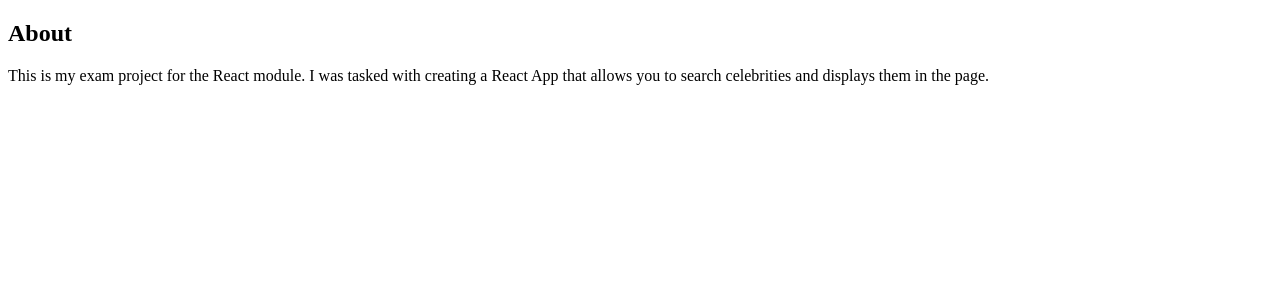
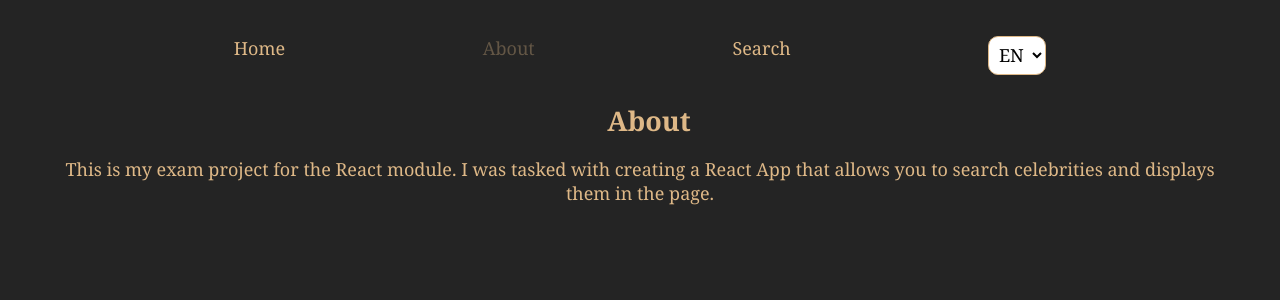
Before and after one commit to marinaperin/exam-react-module, a React (Vite) app: page /about in a window 1280 px wide. Shown: the top 300 px of the page. Built offline with nearby package versions, Linux system fonts and the light colour scheme; no server answers.

Commit message:
feat | style and navbar

```diff
--- a/src/App.jsx
+++ b/src/App.jsx
@@ -3,6 +3,7 @@ import { Route, Routes } from "react-router-dom";
 import GlobalContext from "./GlobalContext";
 import HomePage from "./components/HomePage";
 import AboutPage from "./components/AboutPage";
+import Navbar from "./components/Navbar";
 import SearchPage from "./components/SearchPage";
 import PersonPage from "./components/PersonPage";
 import { useState } from "react";
@@ -13,6 +14,7 @@ function App() {
 
   return (
     <>
+      <Navbar changeLanguage={(selValue) => setPageLanguage(selValue)} />
       <GlobalContext.Provider
         value={{
           language: pageLanguage,
--- /dev/null
+++ b/src/components/Navbar.jsx
@@ -0,0 +1,41 @@
+import { useState } from "react";
+import { NavLink } from "react-router-dom";
+
+export default function ({ changeLanguage }) {
+  const [pageLanguage, setPageLanguage] = useState("en-US");
+
+  const lang = {
+    "en-US": {
+      home: "Home",
+      about: "About",
+      search: "Search",
+    },
+    "it-IT": {
+      home: "Home",
+      about: "Chi Sono",
+      search: "Cerca",
+    },
+  };
+
+  return (
+    <nav>
+      <menu>
+        <NavLink to="/">{lang[pageLanguage].home}</NavLink>
+        <NavLink to="about">{lang[pageLanguage].about}</NavLink>
+        <NavLink to="search">{lang[pageLanguage].search}</NavLink>
+        <li>
+          <select
+            value={pageLanguage}
+            onChange={(e) => {
+              setPageLanguage(e.target.value);
+              changeLanguage(e.target.value);
+            }}
+          >
+            <option value="en-US">EN</option>
+            <option value="it-IT">IT</option>
+          </select>
+        </li>
+      </menu>
+    </nav>
+  );
+}
--- a/src/index.scss
+++ b/src/index.scss
@@ -0,0 +1,147 @@
+* {
+    margin: 0;
+    padding: 0;
+    box-sizing: border-box;
+  }
+
+  :root {
+    font-size: 18px;
+    font-family: Cambria, Cochin, Georgia, Times, "Times New Roman", serif;
+    color: burlywood;
+    background-color: rgba(0, 0, 0, 0.86);
+  }
+
+  img {
+    max-width: 100%;
+    height: 300px;
+  }
+
+  body {
+    margin: 2rem;
+  }
+
+  a {
+    color: inherit;
+    text-decoration: none;
+    text-align: inherit;
+  }
+
+  menu a {
+    color: burlywood;
+  }
+  menu {
+    display: flex;
+    justify-content: space-evenly;
+    list-style-type: none;
+  }
+
+  .active {
+    color: rgba(222, 184, 135, 0.343);
+  }
+
+  button,
+  input,
+  select {
+    font-size: inherit;
+    font-family: inherit;
+    text-align: center;
+    outline: none;
+    border: 1px solid burlywood;
+    background-color: white;
+    border-radius: 10px;
+    padding: 0.3rem;
+    margin-bottom: 1rem;
+    color: black;
+  }
+
+  .input-container {
+    display: flex;
+    gap: 0.5rem;
+    justify-content: center;
+  }
+
+  main {
+    display: grid;
+    grid-template-columns: repeat(5, 1fr);
+    gap: 1rem;
+    @media (max-width: 1440px) {
+      grid-template-columns: repeat(4, 1fr);
+    }
+    @media (max-width: 1000px) {
+      grid-template-columns: repeat(3, 1fr);
+    }
+    @media (max-width: 800px) {
+      grid-template-columns: repeat(2, 1fr);
+    }
+    @media (max-width: 640px) {
+      grid-template-columns: 1fr;
+    }
+    .person-card {
+      display: grid;
+      gap: 0.5rem;
+      height: 520px;
+      padding: 0.5rem;
+      text-align: center;
+      justify-content: center;
+      border: 1px solid burlywood;
+      border-radius: 10px;
+      background-color: rgba(0, 0, 0, 0.468);
+      overflow: scroll;
+      scroll-behavior: smooth;
+      h3{
+        margin-bottom: .5rem;
+        color: white;
+      }
+      .popularity {
+        background-color: rgb(0, 0, 0);
+        padding: 0.1rem;
+        width: fit-content;
+        border: 1px solid burlywood;
+        border-radius: 5px;
+      }
+      .sex {
+        background-color: rgb(0, 0, 0);
+        padding: 0.1rem;
+        width: fit-content;
+        border: 1px solid burlywood;
+        border-radius: 5px;
+      }
+      .subtitle-card {
+        display: flex;
+        justify-content: space-around;
+      }
+      .intro-card {
+        height: 60px;
+      }
+      ul {
+        margin: 0.5rem;
+        width: 200px;
+        margin-left: 1.5rem;
+        text-align: center;
+      }
+      .top-card {
+        display: flex;
+        flex-direction: column;
+        justify-content: space-evenly;
+        height: 380px;
+      }
+    }
+  }
+  .description {
+    text-align: center;
+    display: grid;
+    gap: 1rem;
+    padding: 0.5rem;
+  }
+  h2 {
+    margin-left: 1rem;
+  }
+  .profile-page {
+    display: grid;
+    grid-template-columns: 1fr 2fr;
+    padding: 1rem;
+
+    ul li {
+      padding: 0.5rem;
+    }
+  }
```
